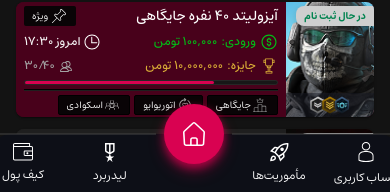
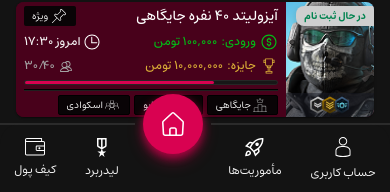
Before and after one commit to slmn-pr/gg10-front, a React (Vite) app: page /home in a window 390 px wide. Shown: the part 650-842 px from the top of the page. Built offline with nearby package versions, Linux system fonts and the light colour scheme.

Commit message:
Refactor MDBottomNavigation component to enhance layout flexibility and visual consistency. Replace Box with Stack for improved item distribution, adjust button styles for better accessibility, and increase height for larger buttons. Update spacing and width properties for responsive design.

```diff
--- a/src/components/layout/bottom-navigation.jsx
+++ b/src/components/layout/bottom-navigation.jsx
@@ -8,6 +8,7 @@ import {
   useTheme,
   alpha,
   Button,
+  Stack,
 } from '@mui/material';
 
 import HomeIcon from '../icons/navigation/HomeIcon';
@@ -76,34 +77,44 @@ const MDBottomNavigation = () => {
         bottom: 0,
         left: '50%',
         transform: 'translateX(-50%)',
-        width: 440,
-        height: '60px',
+        maxWidth: 440, // استفاده از maxWidth برای انعطاف بیشتر
+        width: '100%', // پر کردن عرض در دستگاه‌های کوچک
+        height: '70px', // افزایش ارتفاع برای جای دادن دکمه بزرگتر
         bgcolor: 'custom.bg1',
-        // borderTop: `1px solid ${theme.palette.custom.bottomNavigationGreyLine}`,
         zIndex: 1000,
-        pointerEvents: 'none',
-        px: 2,
+        // این استایل‌ها به Paper اضافه می‌شود تا شبیه نوار تیره شود
+        borderTopLeftRadius: 20,
+        borderTopRightRadius: 20,
+        // opacity: 0.9, // اگر می‌خواهید نوار کمی شفاف باشد
       }}
     >
-      <Box
+      <Stack
+        direction="row"
+        alignItems="center"
+        justifyContent="space-around" // توزیع مساوی آیتم‌ها
+        spacing={0} // حذف spacing پیش‌فرض
         sx={{
-          pointerEvents: 'auto',
+          pointerEvents: 'auto', // فعال کردن قابلیت کلیک
           width: '100%',
           height: '100%',
-          display: 'flex',
-          alignItems: 'center',
-          justifyContent: 'space-between',
           position: 'relative',
-          background: '#0D0F17',
-          borderTopLeftRadius: 20,
-          borderTopRightRadius: 20,
         }}
       >
         {navItems.map((item) =>
           item.isMain ? (
             // ---------- MAIN ACTION BUTTON ----------
+            <Box
+              key={item.path}
+              sx={{
+                position: 'relative',
+                height: '100%',
+                display: 'flex',
+                alignItems: 'flex-start',
+                justifyContent: 'center',
+                paddingTop: '0px',
+              }}
+            >
               <IconButton
-              key={item.path}
                 onClick={() => navigate(item.path)}
                 sx={{
                   transform: 'translateY(-50%)',
@@ -116,20 +127,13 @@ const MDBottomNavigation = () => {
                     0.3,
                   )}, 0 4px 8px ${alpha(theme.palette.primary.main, 0.7)}`,
 
-                '&:active': {
-                  bgcolor: theme.palette.primary.main,
-                },
-                '&:hover': {
-                  bgcolor: theme.palette.primary.main,
-                },
-
                   '&::after': {
                     content: '""',
                     position: 'absolute',
                     top: '30px',
                     transform: 'translateY(-50%)',
                     left: 'calc(100% + 8px)',
-                  width: '180px',
+                    width: '200px',
                     height: '1px',
                     bgcolor: theme.palette.custom.bottomNavigationGreyLine,
                   },
@@ -140,18 +144,21 @@ const MDBottomNavigation = () => {
                     top: '30px',
                     transform: 'translateY(-50%)',
                     right: 'calc(100% + 8px)',
-                  width: '180px',
+                    width: '160px',
                     height: '1px',
                     bgcolor: theme.palette.custom.bottomNavigationGreyLine,
                   },
+                  '&:active': { bgcolor: theme.palette.primary.main },
+                  '&:hover': { bgcolor: theme.palette.primary.main },
                 }}
               >
                 {item.icon(activePath === item.path)}
               </IconButton>
+            </Box>
           ) : (
-            // ---------- NORMAL NAV ITEMS ----------
-
+            // ---------- NORMAL NAV ITEMS (Button) ----------
             <Button
+              key={item.path}
               onClick={() => navigate(item.path)}
               sx={{
                 color:
@@ -159,7 +166,12 @@ const MDBottomNavigation = () => {
                     ? theme.palette.primary.main
                     : theme.palette.custom.iconsWhite,
                 flexDirection: 'column',
-                padding: 0,
+                padding: '8px 4px',
+                minWidth: 0,
+                height: '100%',
+                '&:hover': {
+                  bgcolor: 'transparent',
+                },
               }}
             >
               {item.icon(activePath === item.path)}
@@ -181,7 +193,7 @@ const MDBottomNavigation = () => {
             </Button>
           ),
         )}
-      </Box>
+      </Stack>
     </Paper>
   );
 };
```
Lines whose indentation alone changed are shown as unchanged.
